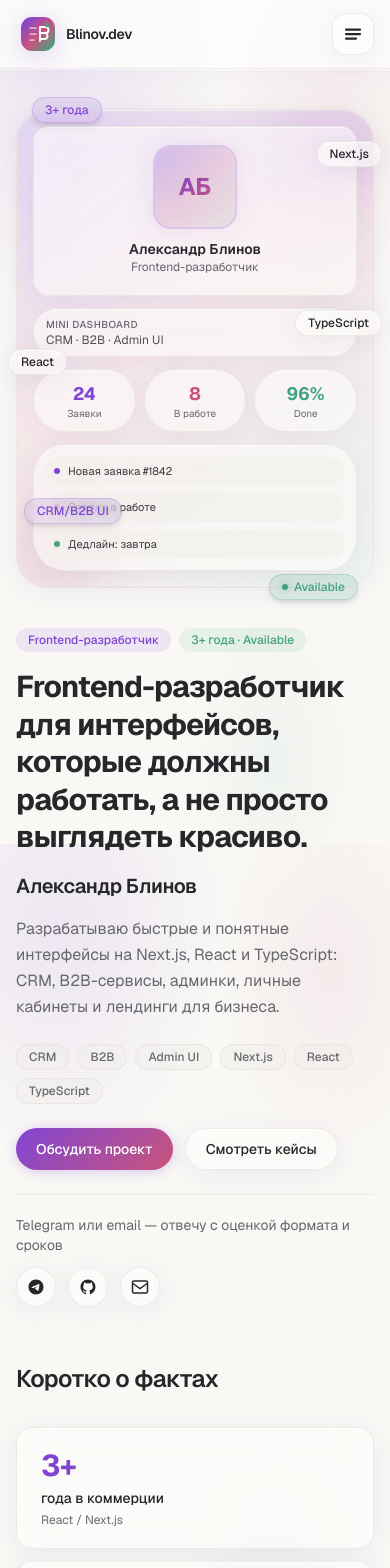
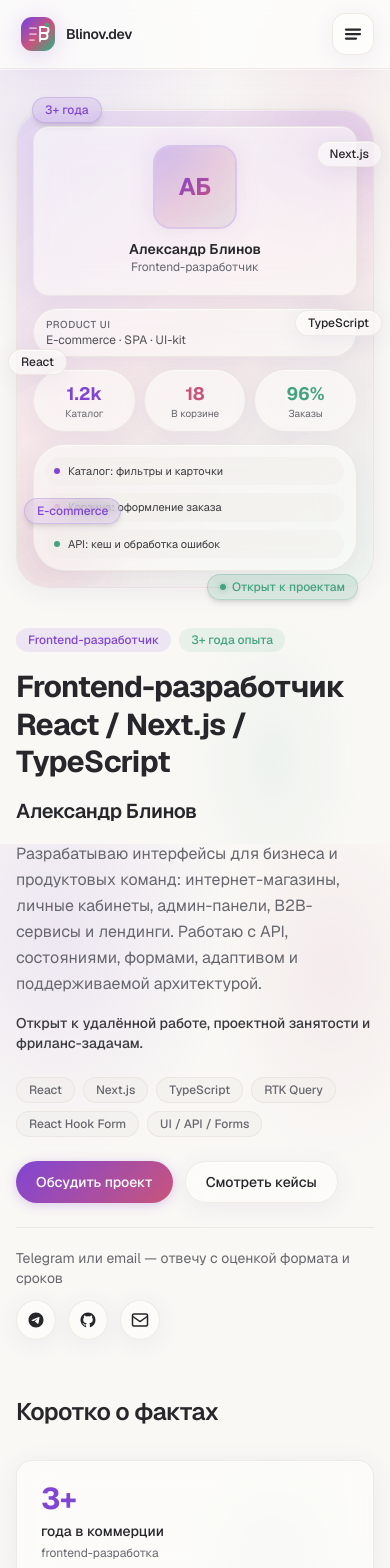
Before and after one commit to blinov-dev/PORTFOLIO, a Next.js app in the folder mysite/: page / in a window 390 px wide. Shown: the top 1568 px of the page. Built offline with nearby package versions, Linux system fonts and the light colour scheme.

Commit message:
feat(content): broaden portfolio positioning beyond CRM/B2B niche

```diff
--- a/mysite/features/hero/hero-section.tsx
+++ b/mysite/features/hero/hero-section.tsx
@@ -20,7 +20,7 @@ export function HeroSection() {
                   {siteConfig.role}
                 </span>
                 <span className="rounded-full bg-accent/10 px-3 py-1 text-xs font-medium text-accent">
-                  {siteConfig.experience} года · Available
+                  {siteConfig.experience} года опыта
                 </span>
               </div>
 
@@ -38,19 +38,21 @@ export function HeroSection() {
               <p className="max-w-xl text-base leading-relaxed text-muted-foreground sm:text-lg">
                 {siteConfig.pitch}
               </p>
+
+              <p className="max-w-xl text-sm font-medium text-foreground/90 sm:text-base">
+                {siteConfig.availability}
+              </p>
             </div>
 
             <div className="flex flex-wrap gap-2">
-              {["CRM", "B2B", "Admin UI", "Next.js", "React", "TypeScript"].map(
-                (tag) => (
+              {siteConfig.heroChips.map((tag) => (
                 <span
                   key={tag}
                   className="rounded-full border border-border/70 bg-muted/50 px-3 py-1 text-xs font-medium text-muted-foreground"
                 >
                   {tag}
                 </span>
-                ),
-              )}
+              ))}
             </div>
 
             <div className="flex flex-wrap gap-3">
--- a/mysite/features/hero/profile-image.tsx
+++ b/mysite/features/hero/profile-image.tsx
@@ -2,9 +2,9 @@ import { Badge } from "@/components/ui/badge";
 import { siteConfig } from "@/lib/site-config";
 
 const dashboardTiles = [
-  { label: "Заявки", value: "24", tone: "primary" as const },
-  { label: "В работе", value: "8", tone: "secondary" as const },
-  { label: "Done", value: "96%", tone: "accent" as const },
+  { label: "Каталог", value: "1.2k", tone: "primary" as const },
+  { label: "В корзине", value: "18", tone: "secondary" as const },
+  { label: "Заказы", value: "96%", tone: "accent" as const },
 ];
 
 const floatingBadges = [
@@ -12,8 +12,8 @@ const floatingBadges = [
   { label: "Next.js", variant: "glass" as const, className: "top-8 -right-2 sm:right-4" },
   { label: "React", variant: "glass" as const, className: "top-1/2 -left-2 sm:left-4" },
   { label: "TypeScript", variant: "glass" as const, className: "top-[42%] -right-2 sm:right-2" },
-  { label: "CRM/B2B UI", variant: "gradient" as const, className: "bottom-16 left-2 sm:left-6" },
-  { label: "Available", variant: "accent" as const, className: "-bottom-3 right-4 sm:right-8" },
+  { label: "E-commerce", variant: "gradient" as const, className: "bottom-16 left-2 sm:left-6" },
+  { label: "Открыт к проектам", variant: "accent" as const, className: "-bottom-3 right-4 sm:right-8" },
 ];
 
 export function ProfileImage() {
@@ -54,7 +54,6 @@ export function ProfileImage() {
         />
 
         <div className="relative grid gap-3 sm:grid-cols-5 sm:gap-4">
-          {/* Profile focal */}
           <div className="glass-surface relative flex flex-col items-center justify-center rounded-2xl border-primary/15 p-5 sm:col-span-2 sm:min-h-[220px]">
             <div className="relative mb-3 flex size-20 items-center justify-center rounded-2xl bg-gradient-to-br from-primary/25 via-secondary/15 to-accent/10 ring-2 ring-primary/20 sm:size-24">
               <span className="gradient-text text-2xl font-bold sm:text-3xl">
@@ -71,13 +70,14 @@ export function ProfileImage() {
             </p>
           </div>
 
-          {/* Mini dashboard */}
           <div className="flex flex-col gap-3 sm:col-span-3">
             <div className="glass-surface rounded-xl px-3 py-2">
               <p className="text-[10px] font-medium uppercase tracking-wider text-muted-foreground">
-                Mini dashboard
+                Product UI
               </p>
-              <p className="text-xs text-foreground/80">CRM · B2B · Admin UI</p>
+              <p className="text-xs text-foreground/80">
+                E-commerce · SPA · UI-kit
+              </p>
             </div>
 
             <div className="grid grid-cols-3 gap-2">
@@ -105,8 +105,11 @@ export function ProfileImage() {
             </div>
 
             <div className="glass-surface flex-1 space-y-2 rounded-xl p-3">
-              {["Новая заявка #1842", "Статус: в работе", "Дедлайн: завтра"].map(
-                (row, i) => (
+              {[
+                "Каталог: фильтры и карточки",
+                "Корзина: оформление заказа",
+                "API: кеш и обработка ошибок",
+              ].map((row, i) => (
                 <div
                   key={row}
                   className="flex items-center gap-2 rounded-lg bg-muted/50 px-2 py-1.5"
@@ -124,8 +127,7 @@ export function ProfileImage() {
                     {row}
                   </span>
                 </div>
-                ),
-              )}
+              ))}
             </div>
           </div>
         </div>
--- a/mysite/features/projects/projects-section.tsx
+++ b/mysite/features/projects/projects-section.tsx
@@ -7,7 +7,7 @@ export function ProjectsSection() {
     <Section
       id="projects"
       title="Кейсы и проекты"
-      description="Направления, в которых уже делал коммерческие интерфейсы"
+      description="Кейсы из e-commerce, внутренних продуктов и UI-разработки"
       className="border-y border-border/50 bg-muted/20"
     >
       <div className="grid auto-rows-fr gap-4 md:grid-cols-2 lg:grid-cols-3 lg:gap-5">
--- a/mysite/features/skills/skills-section.tsx
+++ b/mysite/features/skills/skills-section.tsx
@@ -10,15 +10,15 @@ export function SkillsSection() {
       title="Стек и инструменты"
       description="Технологии под задачу — без бесконечного списка ради списка"
     >
-      <div className="grid gap-4 sm:grid-cols-2 lg:grid-cols-12">
+      <div className="grid gap-4 sm:grid-cols-2 lg:grid-cols-3">
         {skillGroups.map((group) => (
           <Card
             key={group.title}
             hover
             className={
               group.featured
-                ? "border-primary/25 bg-gradient-to-br from-primary/[0.06] to-secondary/[0.04] sm:col-span-2 lg:col-span-7 lg:row-span-2"
-                : "lg:col-span-5"
+                ? "border-primary/25 bg-gradient-to-br from-primary/[0.06] to-secondary/[0.04] sm:col-span-2"
+                : ""
             }
           >
             <h3
--- a/mysite/lib/content/about.ts
+++ b/mysite/lib/content/about.ts
@@ -1,14 +1,14 @@
 export const aboutContent = {
   title: "Обо мне",
-  lead: "Делаю интерфейсы, которыми реально пользуются — не «галерею компонентов».",
+  lead: "Frontend-разработчик с коммерческим опытом — от e-commerce до внутренних продуктов.",
   paragraphs: [
-    "3+ года в коммерческой frontend-разработке: CRM, B2B, админки, личные кабинеты. Беру задачу от макета или ТЗ и довожу до рабочего UI — с понятной структурой, компонентами и адаптивом.",
-    "Привык думать не только про пиксели, но и про сценарии: статусы, роли, фильтры, ошибки, загрузки. Код стараюсь оставлять поддерживаемым — чтобы проект можно было развивать, а не переписывать.",
+    "Работал над интернет-магазинами, личными кабинетами, onboarding-платформами и админ-интерфейсами. Умею вести frontend-часть самостоятельно и в команде: от структуры экранов до интеграции с API и сдачи фичи.",
+    "Работаю с состояниями, формами, адаптивом, производительностью и поддержкой проекта после релиза. Декомпозирую задачи, участвую в code review и нормально общаюсь с backend и менеджерами.",
   ],
   highlights: [
-    "CRM, админки и внутренние системы",
-    "B2B-интерфейсы и интеграции с API",
-    "Компонентная архитектура и TypeScript",
-    "Адаптив, сборка без ошибок, поддержка после сдачи",
+    "E-commerce и продуктовые интерфейсы",
+    "SPA, личные кабинеты и внутренние сервисы",
+    "API, состояния, формы и обработка ошибок",
+    "Командная работа, ревью и поддержка проекта",
   ],
 } as const;
--- a/mysite/lib/content/projects.ts
+++ b/mysite/lib/content/projects.ts
@@ -1,4 +1,4 @@
-export type ProjectMockupType = "crm" | "b2b" | "admin";
+export type ProjectMockupType = "ecommerce" | "onboarding" | "uikit" | "crm";
 
 export type ProjectItem = {
   title: string;
@@ -11,30 +11,39 @@ export type ProjectItem = {
 
 export const projects: ProjectItem[] = [
   {
+    title: "E-commerce frontend",
+    description:
+      "Frontend-часть интернет-магазина: каталог, корзина, личный кабинет, оформление заказа, интеграция с backend API через RTK Query.",
+    outcome: "Покупатель проходит путь от каталога до заказа без «сломанного» UX.",
+    tags: ["React", "TypeScript", "RTK Query", "REST API"],
+    href: "#",
+    mockup: "ecommerce",
+  },
+  {
+    title: "Internal onboarding platform",
+    description:
+      "Веб-приложение для стажёрской программы: onboarding-пути, личный кабинет, SSR на Next.js, структура проекта и работа в команде.",
+    outcome: "Стажёры проходят путь в одном интерфейсе, а не в разрозненных документах.",
+    tags: ["Next.js", "TypeScript", "SSR", "Team workflow"],
+    href: "#",
+    mockup: "onboarding",
+  },
+  {
+    title: "UI-kit / product interfaces",
+    description:
+      "Переиспользуемые компоненты интерфейса на Next.js + TypeScript, документация в Storybook, согласованный UI и поддерживаемая структура.",
+    outcome: "Команда собирает экраны быстрее и без расхождения в UI.",
+    tags: ["Next.js", "TypeScript", "Storybook", "UI-kit"],
+    href: "#",
+    mockup: "uikit",
+  },
+  {
     title: "CRM/ITSM система",
     description:
-      "Модульная система для заявок, ремонтов, статусов, дедлайнов и ролей пользователей — от создания тикета до закрытия с историей.",
+      "Модульная система для заявок, статусов, ролей и дедлайнов — от создания тикета до закрытия с историей. Pet/commercial-style проект.",
     outcome: "Команда видит статусы и сроки без хаоса в чатах.",
-    tags: ["Next.js", "TypeScript", "Prisma", "Tailwind"],
+    tags: ["Next.js", "TypeScript", "Tailwind"],
     href: "#",
     mockup: "crm",
   },
-  {
-    title: "B2B-интерфейсы и интеграции",
-    description:
-      "Интерфейсы для заказов, контрагентов, статусов обмена и связки сайта с учётной системой — единый поток для клиента и менеджера.",
-    outcome: "Меньше ручной сверки между сайтом и учёткой.",
-    tags: ["Next.js", "React", "REST API"],
-    href: "#",
-    mockup: "b2b",
-  },
-  {
-    title: "Административные интерфейсы",
-    description:
-      "Таблицы, фильтры, карточки сущностей, модальные окна, права доступа и рабочие процессы — всё, что нужно для ежедневной операционки.",
-    outcome: "Админка, с которой можно работать часами, а не терпеть.",
-    tags: ["React", "TypeScript", "Tailwind"],
-    href: "#",
-    mockup: "admin",
-  },
 ];
--- a/mysite/lib/content/services.ts
+++ b/mysite/lib/content/services.ts
@@ -6,35 +6,35 @@ export type ServiceItem = {
 
 export const services: ServiceItem[] = [
   {
-    title: "CRM, админки и внутренние системы",
+    title: "Интернет-магазины и e-commerce",
     description:
-      "Заявки, статусы, роли, таблицы и карточки — интерфейс, который помогает команде работать, а не мешает.",
+      "Каталог, корзина, оформление заказа и личный кабинет — с понятным UX и стабильной работой с backend API.",
     accent: "primary",
   },
   {
-    title: "B2B и личные кабинеты",
+    title: "Личные кабинеты и SPA",
     description:
-      "Кабинеты для клиентов и партнёров: заказы, документы, статусы, понятная навигация без лишних кликов.",
+      "Веб-приложения для пользователей и клиентов: профиль, статусы, документы, формы и навигация без лишних кликов.",
     accent: "secondary",
   },
   {
-    title: "Лендинги и сайты",
+    title: "Админки и внутренние сервисы",
+    description:
+      "Таблицы, фильтры, роли, карточки сущностей — интерфейсы для ежедневной работы команды.",
+  },
+  {
+    title: "Лендинги и корпоративные сайты",
     description:
       "Быстрые посадочные и корпоративные страницы с аккуратной вёрсткой и нормальной мобильной версией.",
   },
   {
-    title: "Интеграция с REST API",
+    title: "Интеграция с backend API",
     description:
-      "Подключаю frontend к backend: загрузка данных, формы, ошибки, состояния — без «сломанного» UX.",
+      "Подключаю frontend к REST API: загрузка данных, кеширование, формы, ошибки и устойчивый UI при сбоях.",
   },
   {
-    title: "Рефакторинг frontend",
+    title: "Рефакторинг и поддержка frontend",
     description:
-      "Приведу UI в порядок: уберу дубли, улучшу структуру компонентов и читаемость кода.",
-  },
-  {
-    title: "Поддержка и развитие проекта",
-    description:
-      "Доработки, новые экраны, фиксы после релиза — остаюсь на связи, если нужен человек, который знает код.",
+      "Приведу код в порядок, закрою баги, добавлю фичи и помогу развивать проект без хаоса в компонентах.",
   },
 ];
--- a/mysite/lib/content/skills.ts
+++ b/mysite/lib/content/skills.ts
@@ -6,20 +6,53 @@ export type SkillGroup = {
 
 export const skillGroups: SkillGroup[] = [
   {
-    title: "Основной стек",
-    items: ["Next.js", "React", "TypeScript", "HTML", "CSS"],
+    title: "Frontend core",
+    items: ["React", "Next.js", "TypeScript", "JavaScript", "HTML", "CSS"],
     featured: true,
   },
   {
-    title: "UI и стили",
-    items: ["Tailwind CSS", "CSS Modules", "Responsive design", "Figma"],
+    title: "State & Data",
+    items: [
+      "Redux Toolkit",
+      "RTK Query",
+      "REST API",
+      "Axios / fetch",
+      "Кеширование",
+      "Обработка ошибок",
+    ],
   },
   {
-    title: "Работа с данными",
-    items: ["REST API", "Fetch patterns", "Forms & validation", "Client/Server Components"],
+    title: "Forms & Validation",
+    items: ["React Hook Form", "Zod", "UX ошибок и валидации"],
   },
   {
-    title: "Качество и инструменты",
-    items: ["Git", "ESLint", "TypeScript strict", "Code review"],
+    title: "UI & Styling",
+    items: [
+      "Tailwind CSS",
+      "SCSS",
+      "Styled Components",
+      "Адаптивная вёрстка",
+      "UI-kit",
+      "Storybook",
+    ],
+  },
+  {
+    title: "Performance & SEO",
+    items: [
+      "SSR",
+      "Оптимизация загрузки данных",
+      "Оптимизация изображений",
+      "Базовое SEO",
+    ],
+  },
+  {
+    title: "Workflow",
+    items: [
+      "Git",
+      "Декомпозиция задач",
+      "Code review",
+      "Взаимодействие с backend",
+      "Работа с менеджерами",
+    ],
   },
 ];
--- a/mysite/lib/content/stats.ts
+++ b/mysite/lib/content/stats.ts
@@ -5,8 +5,20 @@ export type StatItem = {
 };
 
 export const stats: StatItem[] = [
-  { value: "3+", label: "года в коммерции", hint: "React / Next.js" },
-  { value: "CRM · B2B", label: "основной фокус", hint: "админки и кабинеты" },
-  { value: "Next.js", label: "основной стек", hint: "React · TypeScript" },
-  { value: "Available", label: "открыт к проектам", hint: "фриланс и part-time" },
+  { value: "3+", label: "года в коммерции", hint: "frontend-разработка" },
+  {
+    value: "React · Next.js",
+    label: "основной стек",
+    hint: "TypeScript",
+  },
+  {
+    value: "E-commerce",
+    label: "опыт в продуктах",
+    hint: "internal tools · UI-kit",
+  },
+  {
+    value: "Открыт",
+    label: "к работе и проектам",
+    hint: "удалёнка · фриланс · part-time",
+  },
 ];
--- a/mysite/lib/site-config.ts
+++ b/mysite/lib/site-config.ts
@@ -1,10 +1,19 @@
 export const siteConfig = {
   name: "Александр Блинов",
   role: "Frontend-разработчик",
-  tagline:
-    "Frontend-разработчик для интерфейсов, которые должны работать, а не просто выглядеть красиво.",
+  tagline: "Frontend-разработчик React / Next.js / TypeScript",
   pitch:
-    "Разрабатываю быстрые и понятные интерфейсы на Next.js, React и TypeScript: CRM, B2B-сервисы, админки, личные кабинеты и лендинги для бизнеса.",
+    "Разрабатываю интерфейсы для бизнеса и продуктовых команд: интернет-магазины, личные кабинеты, админ-панели, B2B-сервисы и лендинги. Работаю с API, состояниями, формами, адаптивом и поддерживаемой архитектурой.",
+  availability:
+    "Открыт к удалённой работе, проектной занятости и фриланс-задачам.",
+  heroChips: [
+    "React",
+    "Next.js",
+    "TypeScript",
+    "RTK Query",
+    "React Hook Form",
+    "UI / API / Forms",
+  ],
   experience: "3+",
   url: "https://portfolio-black-eight-gklwvfrewp.vercel.app",
   ogImage: "/images/profile-placeholder.svg",
```
Also changed, not shown: mysite/features/projects/project-mockup.tsx (+101 -72 lines). Lines whose indentation alone changed are shown as unchanged.
